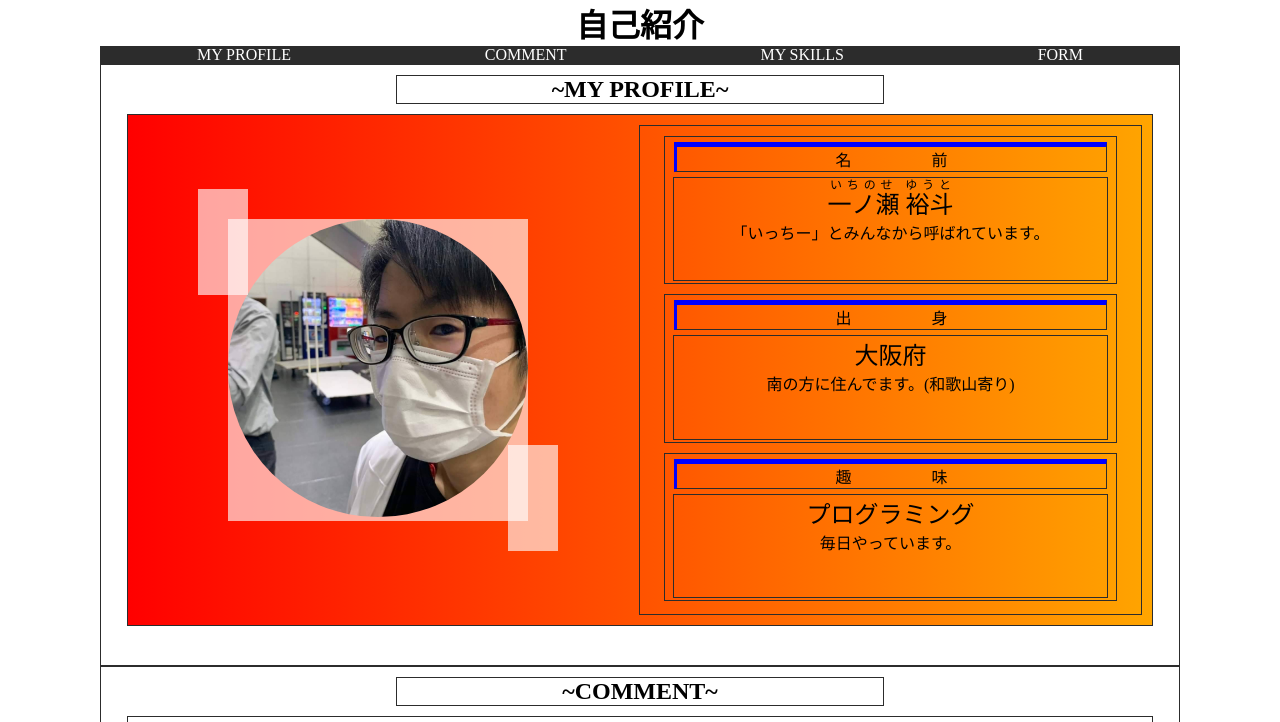
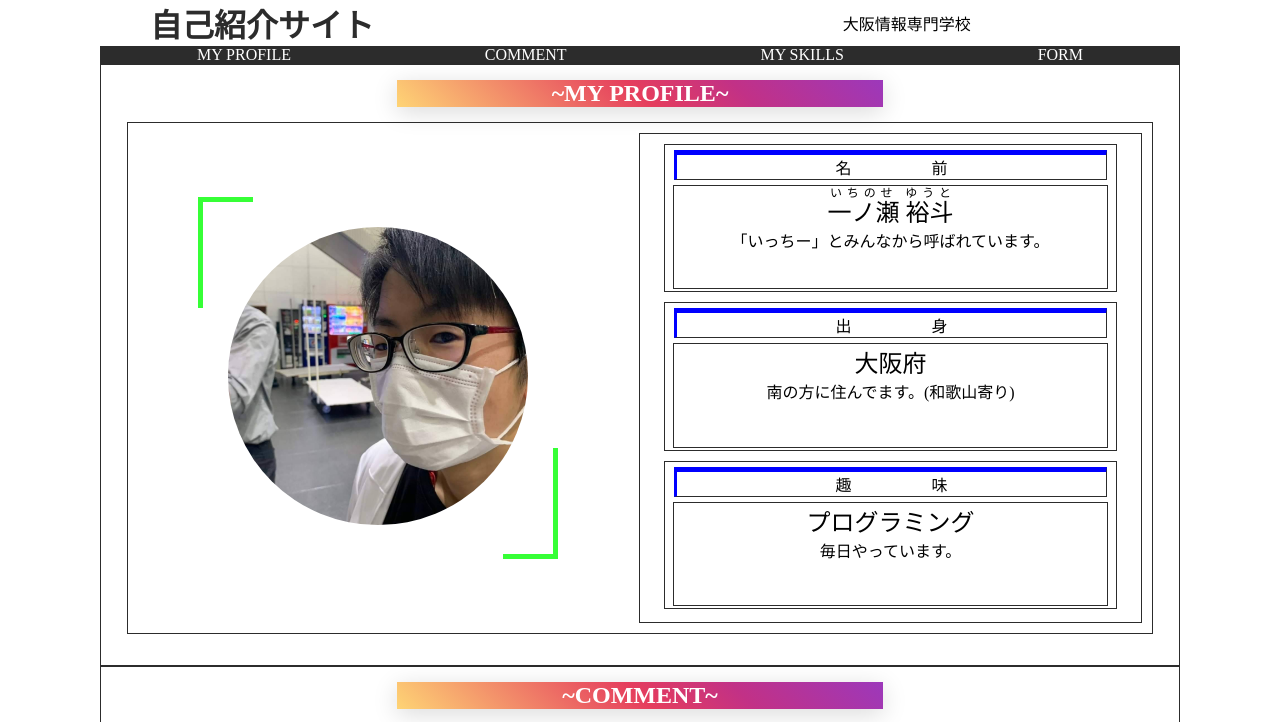
Before and after one commit to illionillion/my-profile-school, a plain HTML site: page index.html in a window 1280 px wide. Shown: the top 722 px of the page. Drawn offline with Linux system fonts and the light colour scheme.

Commit message:
ヘッダー、プロフィールいじってみた。毎日いじらなきゃマシにならないかも

```diff
--- a/css/main.css
+++ b/css/main.css
@@ -6,7 +6,18 @@
 
 #top{
   text-align: center;
+  display: flex;
   width: 1080px;
+}
+
+#top h1{
+  width: 30%;
+  margin-left: 0;
+}
+
+#top h1 a{
+  text-decoration: none;
+  color: #2C2C2C;
 }
 
 nav{
@@ -48,9 +59,14 @@ nav ul li a:hover{
 }
 
 .container header h2{
-  border: 1px solid #2C2C2C;
-  margin: 10px auto;
+  /* border: 1px solid #2C2C2C; */
+  margin: 15px auto;
   width: 45%;
+  color: #fff;
+  /* background: linear-gradient(45deg, rgba(255,85,102,1) 0%,rgba(255,137,109,1) 100%); */
+  /* background: linear-gradient(to right, rgba(24,125,221,1) 0%,rgba(0,195,193,1) 100%); */
+  background: linear-gradient(45deg, rgba(254,212,117,1) 0%,rgba(229,61,93,1) 50%,rgba(194,49,134,1) 70%,rgba(156,56,187,1) 100%);
+  box-shadow: 0 5px 25px rgba(0,0,0,.15);
 }
 
 footer{
--- a/css/profile.css
+++ b/css/profile.css
@@ -3,7 +3,7 @@
 .profile-box{
   display: flex;
   height: 100%;
-  background-image: linear-gradient(to right, red,orange);
+  /* background-image: linear-gradient(to right, red,orange); */
 }
 
 .my-face-img{
@@ -14,7 +14,7 @@
 .img-frame{
   width: 300px;
   position:relative;
-  background-color: rgba(255, 255, 255, 0.63);
+  background-color: rgba(255, 255, 255, 0);
 
 }
 
@@ -26,9 +26,9 @@
   position:absolute;
   top:-10%;
   left:-10%;
-  /* border-top: 5px solid rgba(0, 255, 0, 0.788);
-  border-left: 5px solid rgba(0, 255, 0, 0.788); */
-  background-color: rgba(255, 255, 255, 0.63);
+  border-top: 5px solid rgba(0, 255, 0, 0.788);
+  border-left: 5px solid rgba(0, 255, 0, 0.788);
+  /* background-color: rgba(255, 255, 255, 0.63); */
 
 }
 .img-frame::after{
@@ -39,9 +39,9 @@
   position:absolute;
   bottom:-10%;
   right:-10%;
-  /* border-bottom: 5px solid rgba(0, 255, 0, 0.788);
-  border-right: 5px solid rgba(0, 255, 0, 0.788); */
-  background-color: rgba(255, 255, 255, 0.63);
+  border-bottom: 5px solid rgba(0, 255, 0, 0.788);
+  border-right: 5px solid rgba(0, 255, 0, 0.788);
+  /* background-color: rgba(255, 255, 255, 0.63); */
 
 }
 
--- a/index.html
+++ b/index.html
@@ -12,7 +12,12 @@
   <link rel="stylesheet" href="css/form.css">
 </head>
 <body>
-  <header id="top"><h1>自己紹介</h1></header>
+  <header id="top">
+      <h1><a href="#">自己紹介サイト</a></h1>
+      <div>
+        <div>大阪情報専門学校</div>
+      </div>
+  </header>
   <nav class="navigation">
     <ul>
       <li><a href="#my-profile" title="MY PROFILE">MY PROFILE</a></li>
```
